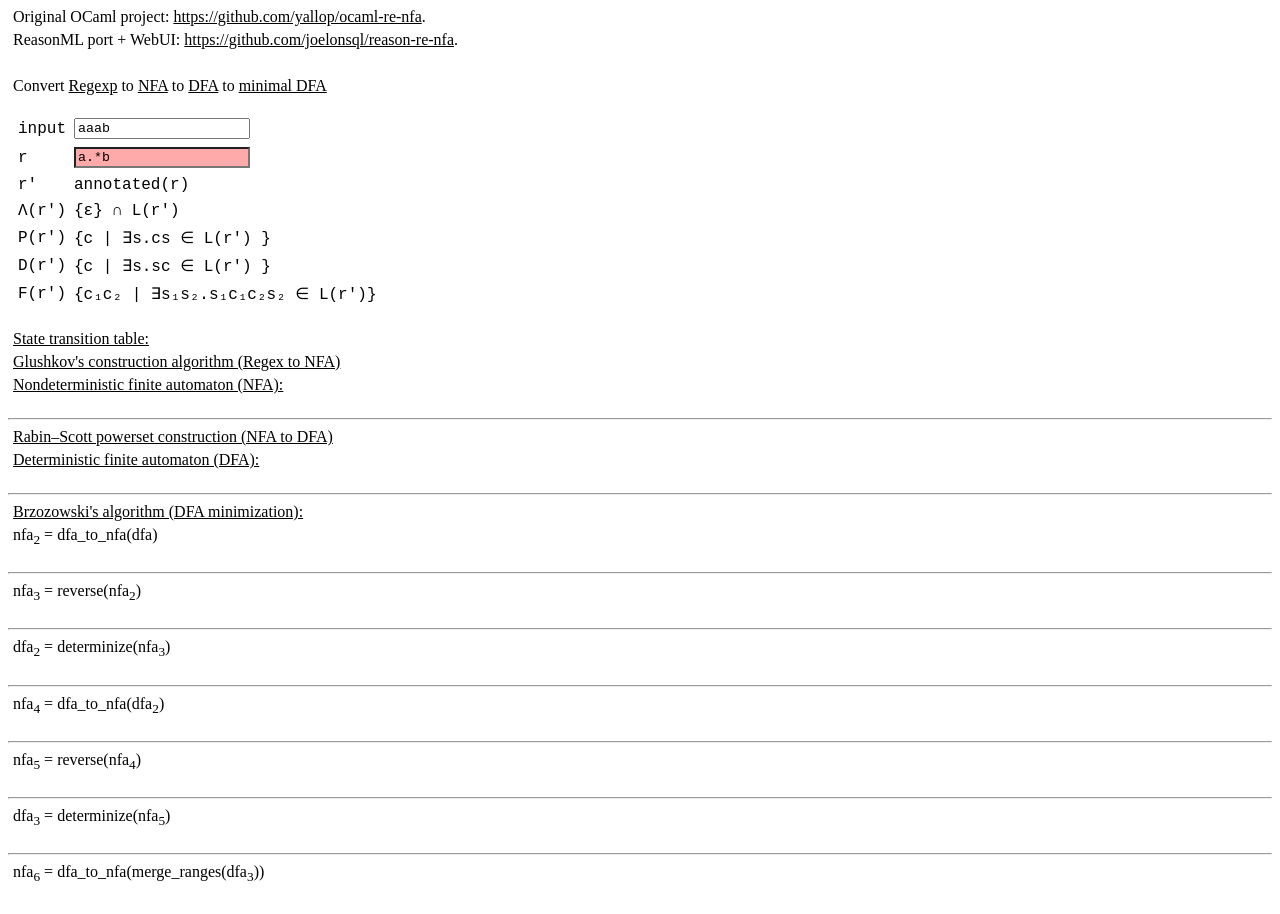
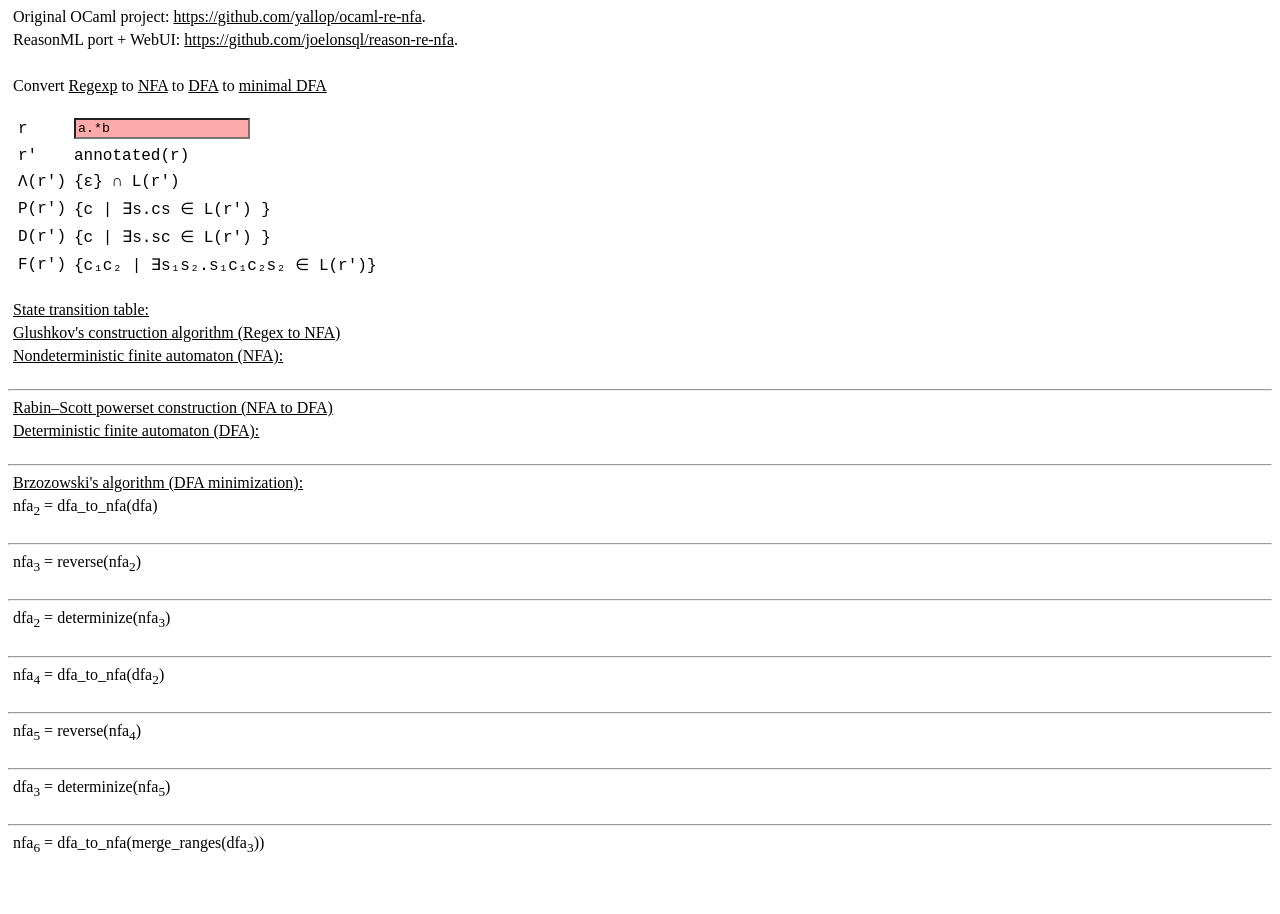
Before and after one commit to joelonsql/reason-re-nfa, a website with bundled scripts: page src/index.html in a window 1280 px wide. After the commit the page ends 885 px from the top, so only its background shows below. Built offline with nearby package versions, Linux system fonts and the light colour scheme; files whose address does not match are found by name.

Commit message:
Disable text input until matching is working again

```diff
--- a/src/index.js
+++ b/src/index.js
@@ -30,7 +30,7 @@ let last_text_input = '';
 document.addEventListener('DOMContentLoaded',
   function (event) {
     let tester = function (event) {
-      let text_input = document.getElementById("text-input").value;
+      let text_input = ''; // document.getElementById("text-input").value;
       if (text_input == last_text_input) {
         // unchanged
         return;
@@ -166,7 +166,7 @@ document.addEventListener('DOMContentLoaded',
       }
     };
     document.getElementById("regexp-input").addEventListener("keyup", visualize);
-    document.getElementById("text-input").addEventListener("keyup", tester);
+    //    document.getElementById("text-input").addEventListener("keyup", tester);
     visualize();
     tester();
   });
```
Also changed, not shown: src/index.html (+2 -0 lines), 2 other files.
